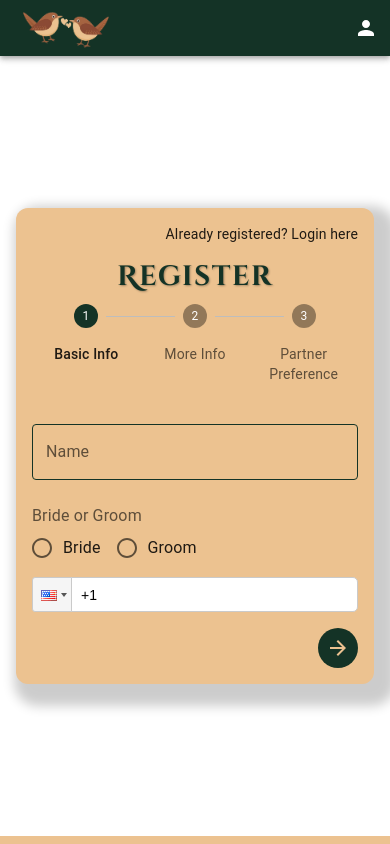
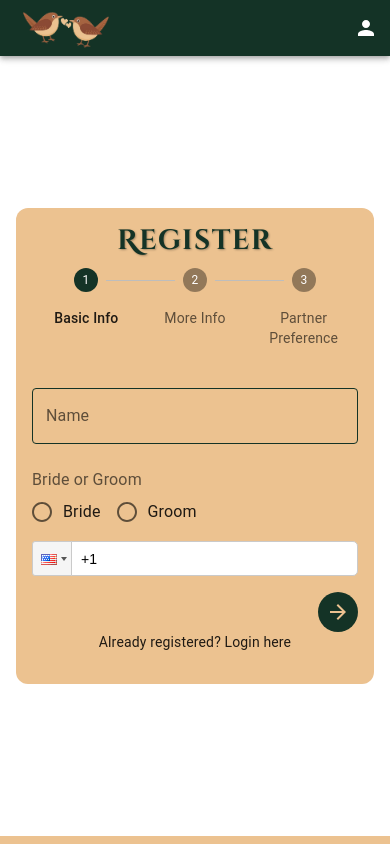
Before and after one commit to munna98/malabar-app, a Next.js app: page /register in a window 390 px wide. Built offline with nearby package versions, Linux system fonts and the light colour scheme.

Commit message:
now register becomes mobile friendly

```diff
--- a/pages/register.js
+++ b/pages/register.js
@@ -12,7 +12,7 @@ import {
   IconButton
 } from '@mui/material';
 import { useRouter } from 'next/router';
-import Link from 'next/link';  // Import Link from next/link
+import Link from 'next/link';
 import NavBar from '../src/components/NavBar';
 import BasicInfoStep from '@/components/register/BasicInfoStep';
 import MoreInfoStep from '@/components/register/MoreInfoStep';
@@ -94,27 +94,20 @@ const Register = () => {
     return 'space-between';
   };
 
-  // Determine maxWidth based on the number of sections
-  const determineMaxWidth = () => {
-    if (activeStep === 0) {
-      return '500px';
-    }
-    return '1200px';
-  };
-
   return (
     <>
       <NavBar />
       <Container
         maxWidth={false}
         disableGutters
-        style={{
-          height: 'calc(100vh - 64px)', // Adjust height to account for the NavBar height
+        sx={{
+          minHeight: 'calc(100vh - 64px)', // Adjust height to account for the NavBar height
           display: 'flex',
           alignItems: 'center',
           justifyContent: 'center',
           padding: '0',
           margin: '0',
+          overflowY: 'auto', // Add vertical scroll to the page
         }}
       >
         <Box
@@ -127,20 +120,12 @@ const Register = () => {
           sx={{
             bgcolor: "#ECC290",
             borderRadius: '12px',
-            boxShadow: '10px 10px 12px 12px rgba(0, 0, 0, 0.2)',
-            maxWidth: determineMaxWidth(), // Dynamically adjust the width
+            // boxShadow: '10px 10px 12px 12px rgba(0, 0, 0, 0.2)',
+            maxWidth: '1100px', // Ensure the card fits well within the page
             width: '100%',
             textAlign: 'center',
           }}
         >
-          {activeStep === 0 && (
-            <Typography
-              variant="body2"
-              style={{ alignSelf: 'flex-end', marginBottom: '16px' }}
-            >
-              Already registered? <Link href="/login">Login here</Link>
-            </Typography>
-          )}
           <Typography
             variant="h4"
             gutterBottom
@@ -197,6 +182,16 @@ const Register = () => {
               )
             )}
           </Box>
+          <Box display="flex" flexDirection="row" alignItems="center">
+            {activeStep === 0 && (
+              <Typography
+                variant="body2"
+                style={{ alignSelf: 'flex-end', marginBottom: '16px' }}
+              >
+                Already registered? <Link href="/login">Login here</Link>
+              </Typography>
+            )}
+          </Box>
         </Box>
       </Container>
     </>
--- a/src/components/register/BasicInfoStep.js
+++ b/src/components/register/BasicInfoStep.js
@@ -1,9 +1,16 @@
 import React from 'react';
 import { Box, TextField, FormControl, FormLabel, RadioGroup, FormControlLabel, Radio } from '@mui/material';
 import PhoneInput from 'react-phone-input-2';
+import 'react-phone-input-2/lib/style.css';
 
 const BasicInfoStep = ({ formValues, handleChange, handlePhoneChange, isSmallScreen }) => (
-  <Box display="flex" flexDirection="column" alignItems="center" justifyContent="center" width="100%">
+  <Box
+    display="flex"
+    flexDirection="column"
+    alignItems="center"
+    justifyContent="center"
+    width={isSmallScreen ? '100%' : '500px'}
+  >
     <TextField
       label="Name"
       variant="outlined"
--- a/src/components/register/MoreInfoStep.js
+++ b/src/components/register/MoreInfoStep.js
@@ -10,12 +10,18 @@ import {
   Select,
   MenuItem,
   InputLabel,
+  useMediaQuery,
+  useTheme,
 } from "@mui/material";
 
-const MoreInfoStep = ({ formValues, handleChange }) => (
+const MoreInfoStep = ({ formValues, handleChange }) => {
+  const theme = useTheme();
+  const isSmallScreen = useMediaQuery(theme.breakpoints.down('sm'));
+
+  return (
     <Box
       display="flex"
-    flexDirection="row"
+      flexDirection={isSmallScreen ? "column" : "row"}
       justifyContent="space-between"
       width="100%"
       maxWidth="1200px"  // Set maxWidth to 1200px
@@ -35,7 +41,7 @@ const MoreInfoStep = ({ formValues, handleChange }) => (
             <MenuItem value="Sunni">Sunni</MenuItem>
             <MenuItem value="Salafi">Salafi</MenuItem>
             <MenuItem value="Tablig">Tablig</MenuItem>
-          <MenuItem value="Jama&rsquo;t">Jama&rsquo;t</MenuItem>
+            <MenuItem value="Jama'at">Jama'at</MenuItem>
           </Select>
         </FormControl>
         <FormControl
@@ -158,41 +164,8 @@ const MoreInfoStep = ({ formValues, handleChange }) => (
           inputProps={{ style: { textAlign: "left" } }}
         />
       </Box>
-
-    <Box flex={1} display="flex" flexDirection="column" gap={2}>
-      {/* Additional fields for the fourth section */}
-      <TextField
-        label="Additional Field 1"
-        variant="outlined"
-        margin="normal"
-        fullWidth
-        name="additionalField1"
-        value={formValues.additionalField1 || ''}
-        onChange={handleChange}
-        inputProps={{ style: { textAlign: "left" } }}
-      />
-      <TextField
-        label="Additional Field 2"
-        variant="outlined"
-        margin="normal"
-        fullWidth
-        name="additionalField2"
-        value={formValues.additionalField2 || ''}
-        onChange={handleChange}
-        inputProps={{ style: { textAlign: "left" } }}
-      />
-      <TextField
-        label="Additional Field 3"
-        variant="outlined"
-        margin="normal"
-        fullWidth
-        name="additionalField3"
-        value={formValues.additionalField3 || ''}
-        onChange={handleChange}
-        inputProps={{ style: { textAlign: "left" } }}
-      />
-    </Box>
     </Box>
   );
+};
 
 export default MoreInfoStep;
--- a/src/components/register/PartnerPreferenceStep.js
+++ b/src/components/register/PartnerPreferenceStep.js
@@ -1,13 +1,17 @@
 import React from 'react';
-import { Box, TextField } from '@mui/material';
+import { Box, TextField, useMediaQuery, useTheme } from '@mui/material';
 
-const PartnerPreferenceStep = ({ formValues, handleChange }) => (
+const PartnerPreferenceStep = ({ formValues, handleChange }) => {
+  const theme = useTheme();
+  const isSmallScreen = useMediaQuery(theme.breakpoints.down('sm'));
+
+  return (
     <Box
       display="flex"
-    flexDirection="row"
+      flexDirection={isSmallScreen ? "column" : "row"}
       justifyContent="space-between"
       width="100%"
-    gap="16px" // Add gap between the two columns
+      gap="16px" // Add gap between the columns
       flexWrap="wrap" // Ensure that content wraps on smaller screens
     >
       <Box
@@ -84,5 +88,6 @@ const PartnerPreferenceStep = ({ formValues, handleChange }) => (
       </Box>
     </Box>
   );
+};
 
 export default PartnerPreferenceStep;
```
Also changed, not shown: src/components/LoginForm.js (+7 -6 lines). Lines whose indentation alone changed are shown as unchanged.
